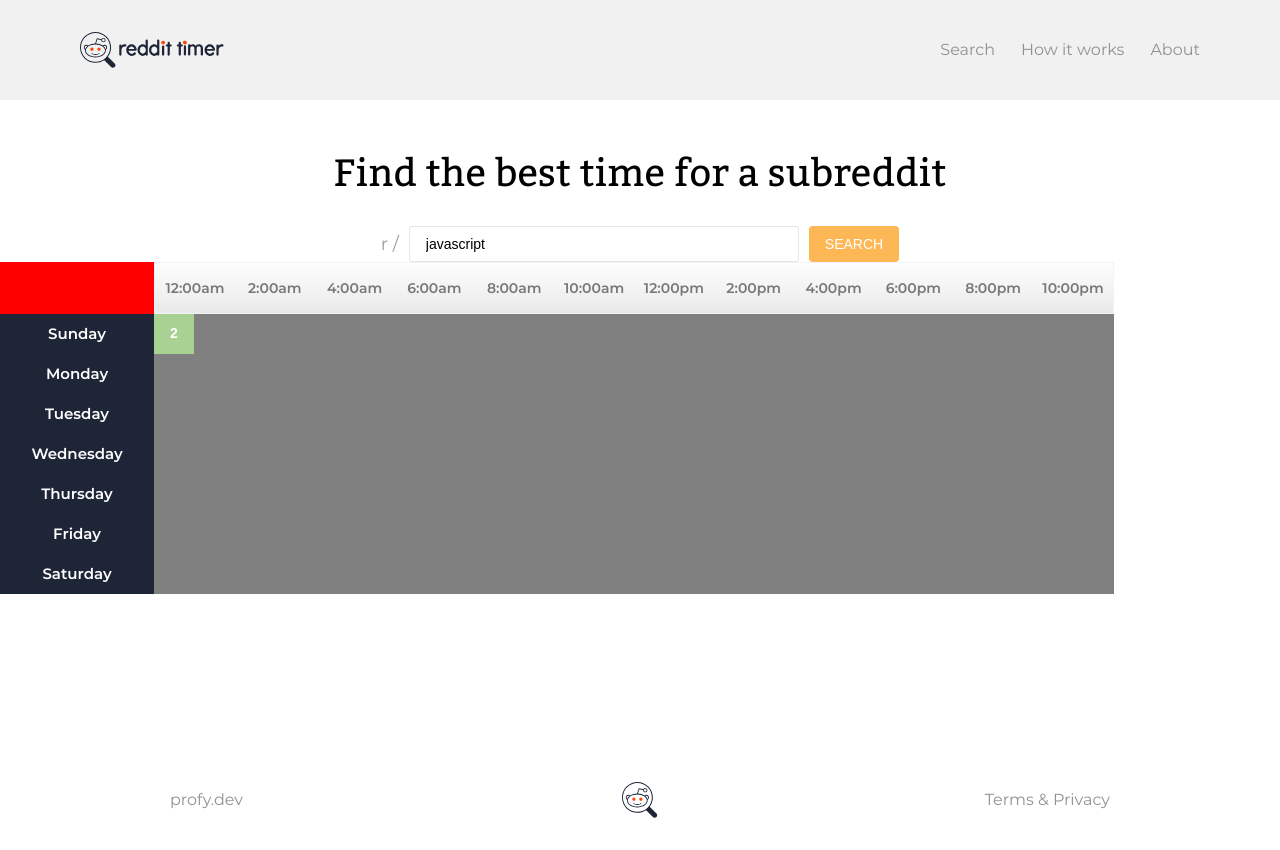
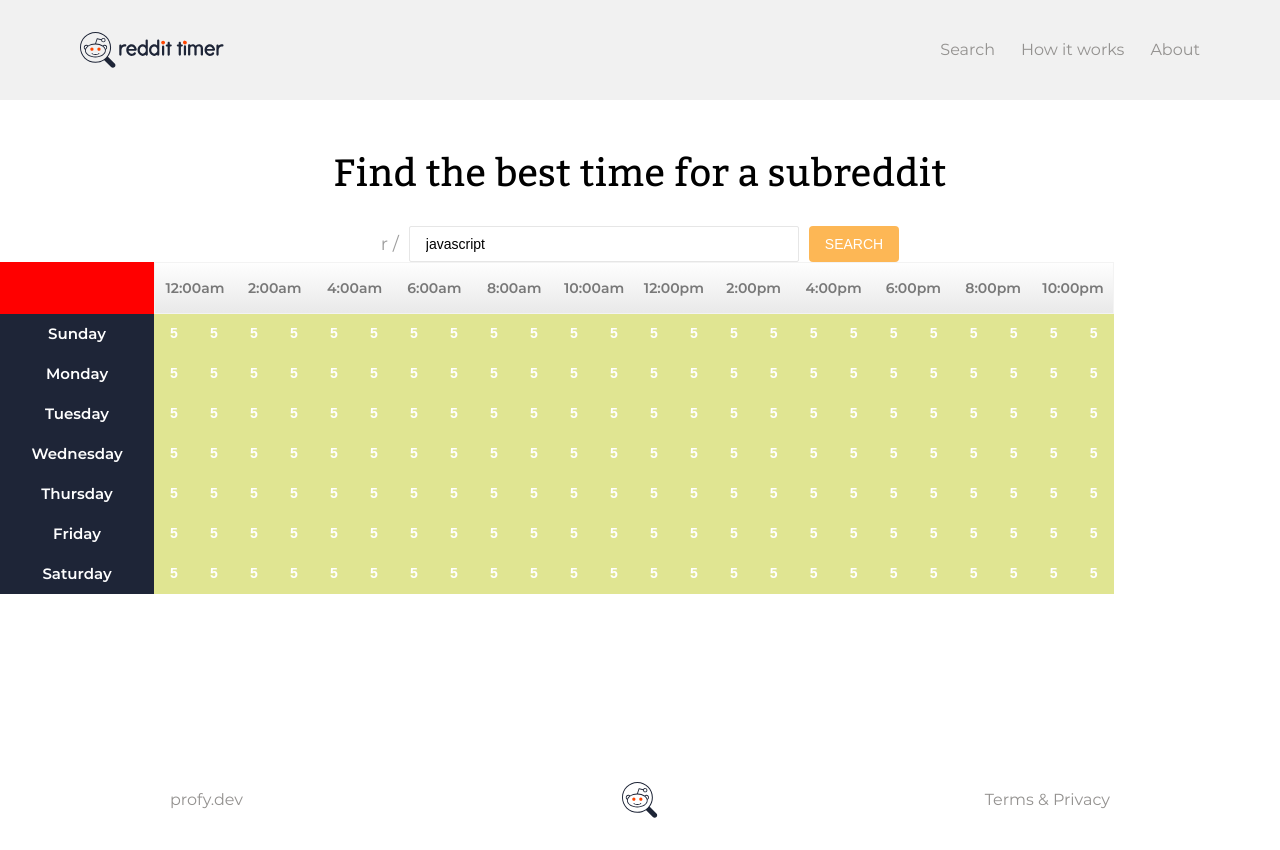
Before and after one commit to egordanilov/reddit-timer, a React (Create React App) app: page /search in a window 1280 px wide. Built offline with nearby package versions, Linux system fonts and the light colour scheme; a web font is replaced by a local one.

Commit message:
Mapping added to reusable components within HeatMap

```diff
--- a/src/components/Heatmap.js
+++ b/src/components/Heatmap.js
@@ -2,47 +2,52 @@ import React from 'react';
 import * as S from '../styles/HeatMapWrapper.style';
 
 function HeatMap() {
+  const weekdays = ['Sunday', 'Monday', 'Tuesday', 'Wednesday', 'Thursday', 'Friday', 'Saturday'];
+  const hours = ['12:00am', '2:00am', '4:00am', '6:00am', '8:00am', '10:00am', '12:00pm', '2:00pm', '4:00pm', '6:00pm', '8:00pm', '10:00pm'];
+  /* eslint-disable */
+  const hoursComp = hours.map((hour) => <S.HeatMapHeaderHour key={hour}>{hour}</S.HeatMapHeaderHour>);
+
+  const weekdaysComp = weekdays.map((weekday) => {
+    return (
+        <S.HeatMapRow>
+            <S.HeatMapRowWeekday>{weekday}</S.HeatMapRowWeekday>
+            <S.HeatMapRowNumber>5</S.HeatMapRowNumber>
+            <S.HeatMapRowNumber>5</S.HeatMapRowNumber>
+            <S.HeatMapRowNumber>5</S.HeatMapRowNumber>
+            <S.HeatMapRowNumber>5</S.HeatMapRowNumber>
+            <S.HeatMapRowNumber>5</S.HeatMapRowNumber>
+            <S.HeatMapRowNumber>5</S.HeatMapRowNumber>
+            <S.HeatMapRowNumber>5</S.HeatMapRowNumber>
+            <S.HeatMapRowNumber>5</S.HeatMapRowNumber>
+            <S.HeatMapRowNumber>5</S.HeatMapRowNumber>
+            <S.HeatMapRowNumber>5</S.HeatMapRowNumber>
+            <S.HeatMapRowNumber>5</S.HeatMapRowNumber>
+            <S.HeatMapRowNumber>5</S.HeatMapRowNumber>
+            <S.HeatMapRowNumber>5</S.HeatMapRowNumber>
+            <S.HeatMapRowNumber>5</S.HeatMapRowNumber>
+            <S.HeatMapRowNumber>5</S.HeatMapRowNumber>
+            <S.HeatMapRowNumber>5</S.HeatMapRowNumber>
+            <S.HeatMapRowNumber>5</S.HeatMapRowNumber>
+            <S.HeatMapRowNumber>5</S.HeatMapRowNumber>
+            <S.HeatMapRowNumber>5</S.HeatMapRowNumber>
+            <S.HeatMapRowNumber>5</S.HeatMapRowNumber>
+            <S.HeatMapRowNumber>5</S.HeatMapRowNumber>
+            <S.HeatMapRowNumber>5</S.HeatMapRowNumber>
+            <S.HeatMapRowNumber>5</S.HeatMapRowNumber>
+            <S.HeatMapRowNumber>5</S.HeatMapRowNumber>
+        </S.HeatMapRow>
+    );
+  });
+  /* eslint-enable */
   return (
     <S.HeatMapWrapper>
       <S.HeatMapHeader>
         <S.HeatMapHeaderHourWrapper>
-          <S.HeatMapHeaderHour>12:00am</S.HeatMapHeaderHour>
-          <S.HeatMapHeaderHour>2:00am</S.HeatMapHeaderHour>
-          <S.HeatMapHeaderHour>4:00am</S.HeatMapHeaderHour>
-          <S.HeatMapHeaderHour>6:00am</S.HeatMapHeaderHour>
-          <S.HeatMapHeaderHour>8:00am</S.HeatMapHeaderHour>
-          <S.HeatMapHeaderHour>10:00am</S.HeatMapHeaderHour>
-          <S.HeatMapHeaderHour>12:00pm</S.HeatMapHeaderHour>
-          <S.HeatMapHeaderHour>2:00pm</S.HeatMapHeaderHour>
-          <S.HeatMapHeaderHour>4:00pm</S.HeatMapHeaderHour>
-          <S.HeatMapHeaderHour>6:00pm</S.HeatMapHeaderHour>
-          <S.HeatMapHeaderHour>8:00pm</S.HeatMapHeaderHour>
-          <S.HeatMapHeaderHour>10:00pm</S.HeatMapHeaderHour>
+          {hoursComp}
         </S.HeatMapHeaderHourWrapper>
       </S.HeatMapHeader>
       <S.HeatMapBody>
-        <S.HeatMapRow>
-          <S.HeatMapRowWeekday>Sunday</S.HeatMapRowWeekday>
-          <S.HeatMapRowNumber>2</S.HeatMapRowNumber>
-        </S.HeatMapRow>
-        <S.HeatMapRow>
-          <S.HeatMapRowWeekday>Monday</S.HeatMapRowWeekday>
-        </S.HeatMapRow>
-        <S.HeatMapRow>
-          <S.HeatMapRowWeekday>Tuesday</S.HeatMapRowWeekday>
-        </S.HeatMapRow>
-        <S.HeatMapRow>
-          <S.HeatMapRowWeekday>Wednesday</S.HeatMapRowWeekday>
-        </S.HeatMapRow>
-        <S.HeatMapRow>
-          <S.HeatMapRowWeekday>Thursday</S.HeatMapRowWeekday>
-        </S.HeatMapRow>
-        <S.HeatMapRow>
-          <S.HeatMapRowWeekday>Friday</S.HeatMapRowWeekday>
-        </S.HeatMapRow>
-        <S.HeatMapRow>
-          <S.HeatMapRowWeekday>Saturday</S.HeatMapRowWeekday>
-        </S.HeatMapRow>
+        {weekdaysComp}
       </S.HeatMapBody>
     </S.HeatMapWrapper>
   );
--- a/src/styles/HeatMapWrapper.style.js
+++ b/src/styles/HeatMapWrapper.style.js
@@ -1,4 +1,5 @@
 import styled from 'styled-components';
+import theme from './theme';
 
 export const HeatMapWrapper = styled.section`
     width: 1114px;
@@ -63,7 +64,7 @@ export const HeatMapRowWeekday = styled.div`
 `;
 
 export const HeatMapRowNumber = styled.div`
-    background: #A9D194;
+    background: ${theme.heatMapColors[0]};
     font-style: normal;
     font-weight: 700;
     font-size: 14px;
--- a/src/styles/theme.js
+++ b/src/styles/theme.js
@@ -16,6 +16,19 @@ const theme = {
       default: 1.69,
     },
   },
+  heatMapColors: [
+    '#e0e592',
+    '#aed396',
+    '#a9d194',
+    '#a0ce93',
+    '#99cd94',
+    '#8cc894',
+    '#5eb391',
+    '#5db492',
+    '#5cb391',
+    '#5aad8c',
+    '#3984a3',
+  ],
 };
 
 export default theme;
```
